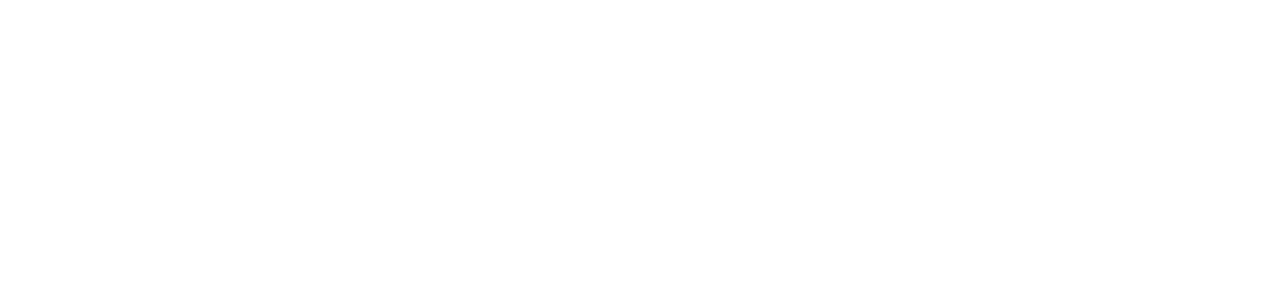
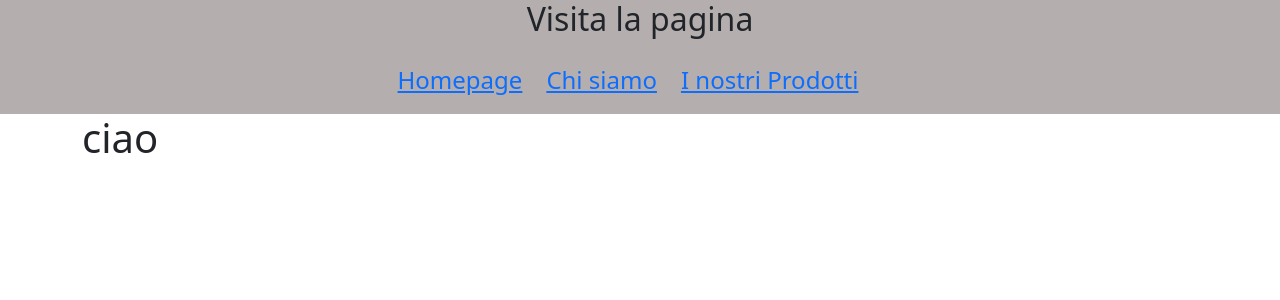
Before and after one commit to rob587/react-router, a React (Vite) app: page /products/1 in a window 1280 px wide. Before the commit this address had no page. Shown: the top 300 px of the page. Built offline with nearby package versions, Linux system fonts and the light colour scheme.

Commit message:
connessione effettuata

```diff
--- a/src/App.jsx
+++ b/src/App.jsx
@@ -1,6 +1,7 @@
 import Homepage from "./pages/Homepage"
 import About from "./pages/About"
 import Products from "./pages/Products"
+import DetailProduct from "./pages/DetailProduct"
 
 import  DefaultLayout from "./layout/DefaultLayout"
 import  {BrowserRouter, Routes, Route} from "react-router-dom"
@@ -16,6 +17,7 @@
             <Route path="/" element={<Homepage/>}></Route>
             <Route path="/about" element={<About/>}></Route>
             <Route path="/products" element={<Products/>}></Route>
+            <Route path="/products/:id" element={<DetailProduct/>}></Route>
 
           </Route>
         </Routes>
--- /dev/null
+++ b/src/pages/DetailProduct.jsx
@@ -0,0 +1,15 @@
+import React from 'react'
+
+const DetailProduct = () => {
+  return (
+    <div className="container">
+        <div className="row">
+            <div className="col-12">
+                <h1>ciao</h1>
+            </div>
+        </div>
+    </div>
+  )
+}
+
+export default DetailProduct
```
